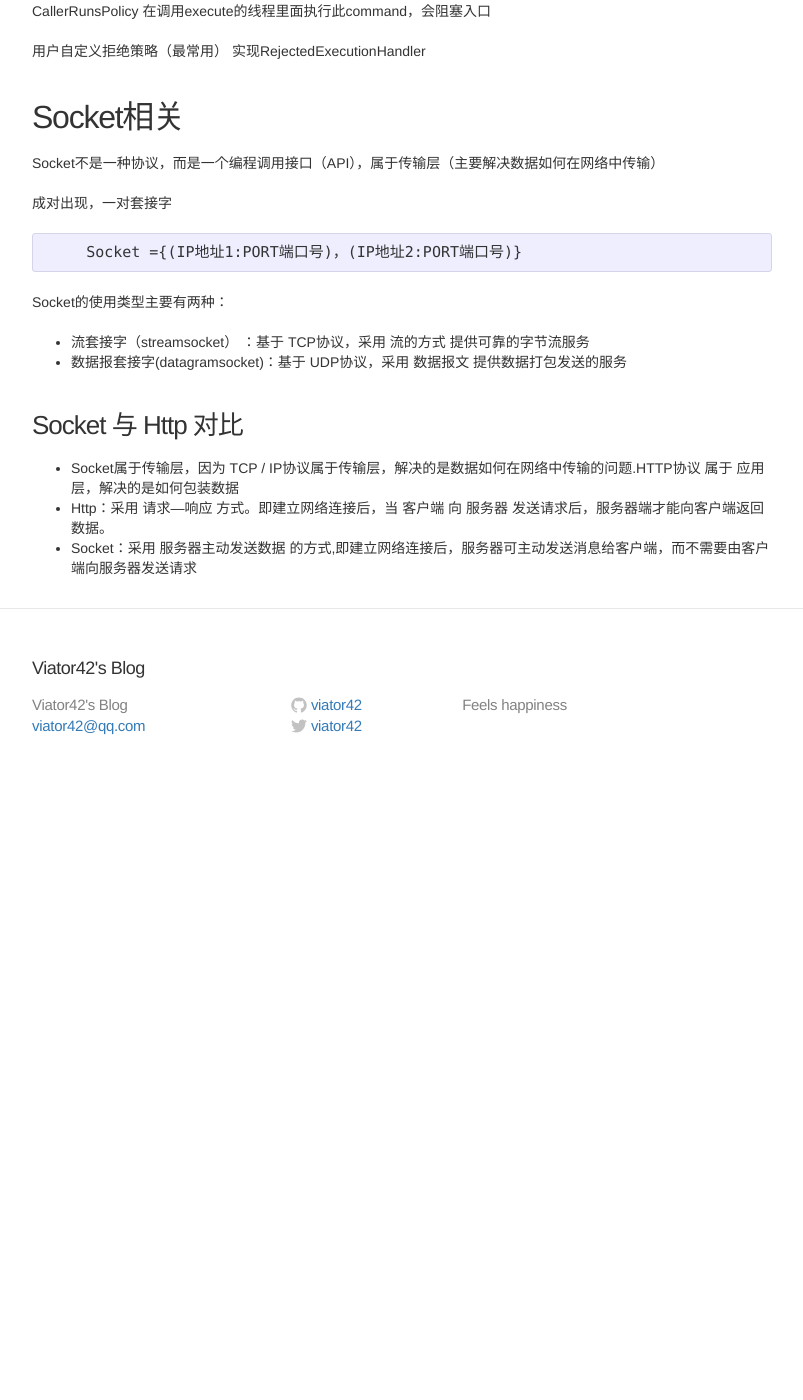
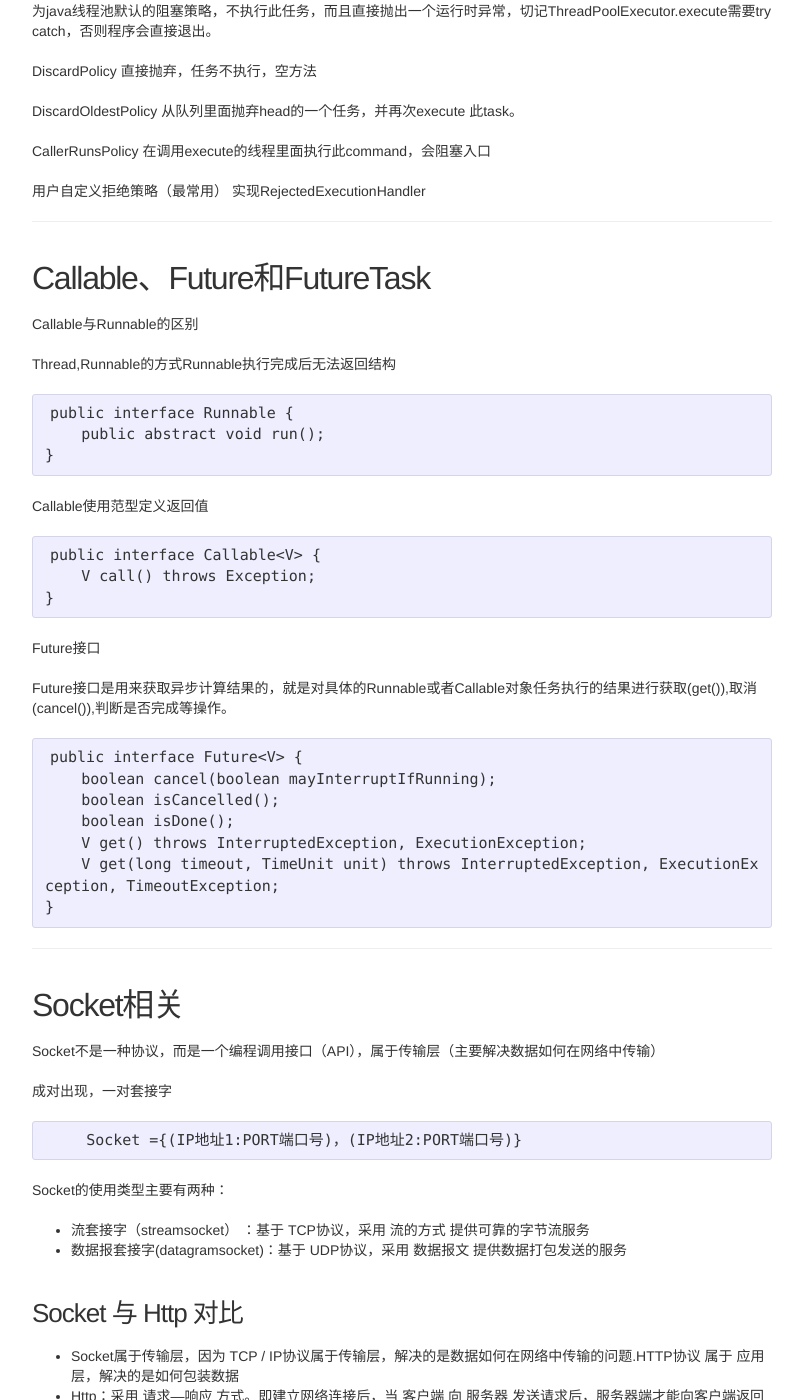
Before and after one commit to viator42/viator42.github.io, a Jekyll site: the page built from _posts/2018-2-24-java-notes.markdown, in a window 1280 px wide and 1400 px high, scrolled down 11005 px. Shown: the whole window, without its empty margins (238-1041 px from the left). Built offline with Jekyll 4.4.1, drawn with Linux system fonts in a browser that asks for light colours; before the commit the page ends 11797 px from its top, so only the background shows below that; some of the changed text lies outside the part shown.

Commit message:
update post

```diff
--- a/_posts/2018-2-24-java-notes.markdown
+++ b/_posts/2018-2-24-java-notes.markdown
@@ -361,6 +361,10 @@ __Android中弱引用与软引用的应用场景__
 线程和进程有什么区别
 一个进程是一个独立(self contained)的运行环境，它可以被看作一个程序或者一个应用。而线程是在进程中执行的一个任务。线程是进程的子集，一个进程可以有很多线程，每条线程并行执行不同的任务。不同的进程使用不同的内存空间，而所有的线程共享一片相同的内存空间。
 
+类在多线程中的执行过程
+
+多个线程共享一个类对象,这个对象是被创建在主内存(堆内存)中，每个线程都有自己的工作内存(线程栈).工作内存存储了主内存对象的一个副本，当线程操作C对象时，首先从主内存复制对象到工作内存中，然后执行代码最后用工作内存对象刷新主内存对象。当一个对象在多个内存中都存在副本时，如果一个内存修改了共享变量，其它线程也应该能够看到被修改后的值，此为可见性。保证多个线程按照顺序进行，此为有序性
+
 ### 线程同步
 
 synchronized的作用是给代码块加上互斥锁,每个时间点只能有一个线程可以访问.避免线程乱序执行导致的数据的不一致.保证数据一致性
@@ -486,6 +490,37 @@ CallerRunsPolicy
 用户自定义拒绝策略（最常用）
 实现RejectedExecutionHandler
 
+--------
+
+## Callable、Future和FutureTask
+
+Callable与Runnable的区别
+
+Thread,Runnable的方式Runnable执行完成后无法返回结构
+
+    public interface Runnable {
+        public abstract void run();
+    }
+
+Callable使用范型定义返回值
+
+    public interface Callable<V> {
+        V call() throws Exception;
+    }
+
+Future<V>接口
+
+Future<V>接口是用来获取异步计算结果的，就是对具体的Runnable或者Callable对象任务执行的结果进行获取(get()),取消(cancel()),判断是否完成等操作。
+
+    public interface Future<V> {
+        boolean cancel(boolean mayInterruptIfRunning);
+        boolean isCancelled();
+        boolean isDone();
+        V get() throws InterruptedException, ExecutionException;
+        V get(long timeout, TimeUnit unit) throws InterruptedException, ExecutionException, TimeoutException;
+    }
+
+--------
 ## Socket相关
 
 Socket不是一种协议，而是一个编程调用接口（API），属于传输层（主要解决数据如何在网络中传输）
@@ -504,3 +539,5 @@ Socket的使用类型主要有两种：
 * Socket属于传输层，因为 TCP / IP协议属于传输层，解决的是数据如何在网络中传输的问题.HTTP协议 属于 应用层，解决的是如何包装数据
 * Http：采用 请求—响应 方式。即建立网络连接后，当 客户端 向 服务器 发送请求后，服务器端才能向客户端返回数据。
 * Socket：采用 服务器主动发送数据 的方式,即建立网络连接后，服务器可主动发送消息给客户端，而不需要由客户端向服务器发送请求
+
+--------
```
